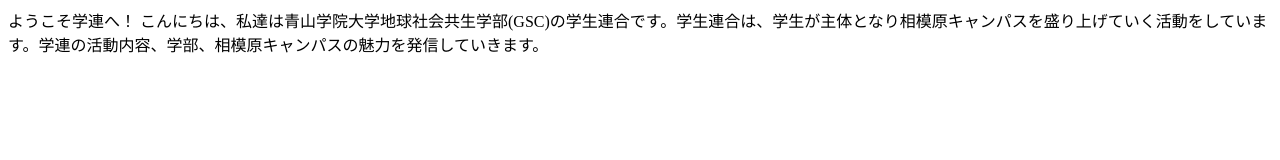
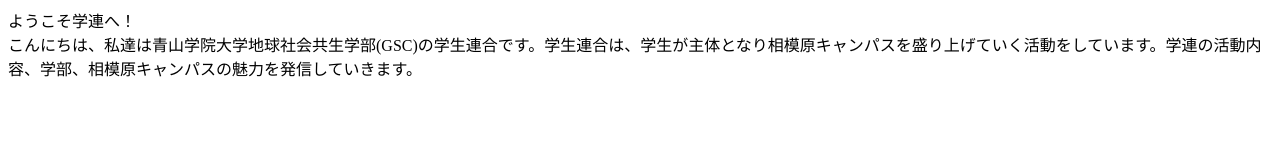
Before and after one commit to mapconcierge/www_gscstunion, a plain HTML site: page index.html in a window 1280 px wide. Drawn offline with Linux system fonts and the light colour scheme.

Commit message:
Update index.html
改行を入れました。

```diff
--- a/index.html
+++ b/index.html
@@ -4,7 +4,8 @@
   <meta charset="utf-8" />
 </head>
 <body>
-ようこそ学連へ！
+ようこそ学連へ！<br>
 こんにちは、私達は青山学院大学地球社会共生学部(GSC)の学生連合です。学生連合は、学生が主体となり相模原キャンパスを盛り上げていく活動をしています。学連の活動内容、学部、相模原キャンパスの魅力を発信していきます。
+</br>
 </body>
 </html>
```
